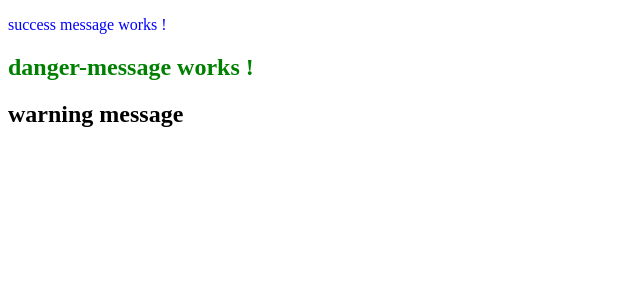
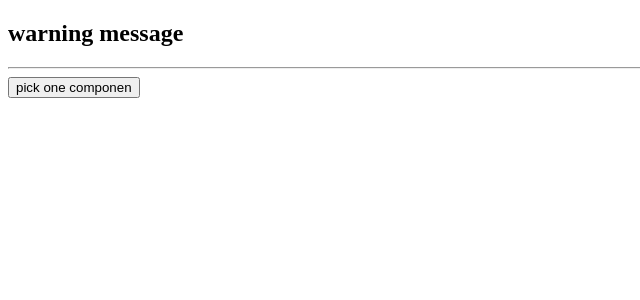
Before and after one commit to torres10luis/day3practicecomponents, an Angular app: page / in a window 1280 px wide. Shown: the top 300 px of the page, without its empty margins (0-640 px from the left). Built offline with nearby package versions, Linux system fonts and the light colour scheme.

Commit message:
addition

```diff
--- a/src/app/app.component.html
+++ b/src/app/app.component.html
@@ -1,6 +1,14 @@
 
-<div app-success-message></div>
 
-<div class="danger-message"> </div>
 
 <warning-message></warning-message>
+<hr>
+<button class="btn btn-primary" (click)="selectedComponent()">pick one componen</button>
+
+<div class="row" *ngIf="componentSelected">
+
+  <warning-message *ngIf="!index"></warning-message>
+  <div app-success-message></div>
+  <div class="danger-message" *ngIf="index ==1"> </div>
+
+</div>
--- a/src/app/app.component.ts
+++ b/src/app/app.component.ts
@@ -6,5 +6,26 @@ import { Component } from '@angular/core';
   styleUrls: ['./app.component.css']
 })
 export class AppComponent {
-  title = 'app';
+ title = 'app';
+
+ componentSelected = false;
+ index: number;
+
+ selectedComponent() {
+    this.index = (Math.floor(Math.random()) * 3);
+    console.log();
+// this.componentSelected = true;
+// this
+    // if (!index) {
+    //   // this.selectedComponent = 'warning';
+    //   console.log('warning message');
+    // } else if (index === 1) {
+    //   // this.selectedComponent = 'warning';
+    //   console.log('succes message');
+    //  } else if (index === 2) {
+    //   // this.selectedComponent = 'warning';
+    //   console.log('succes message');
+    //  }
+
+ }
 }
```
